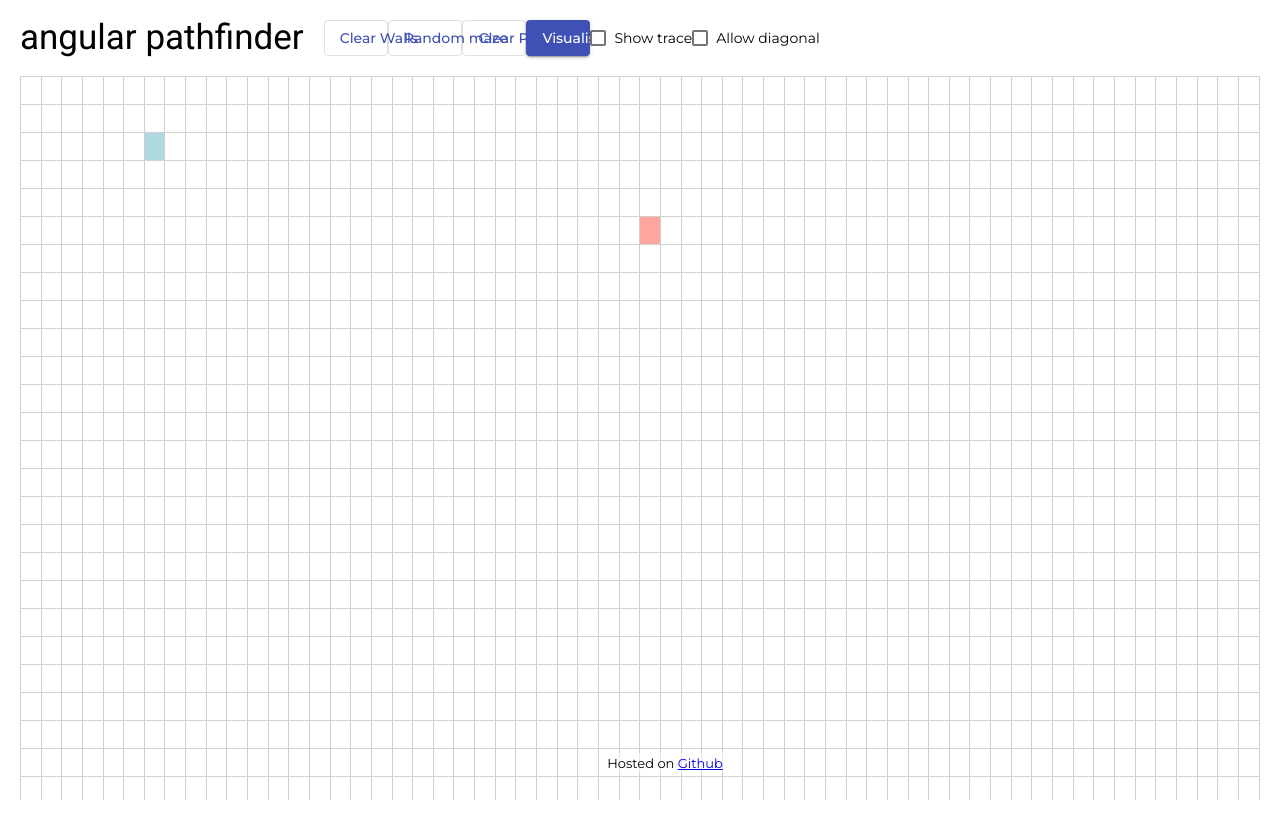
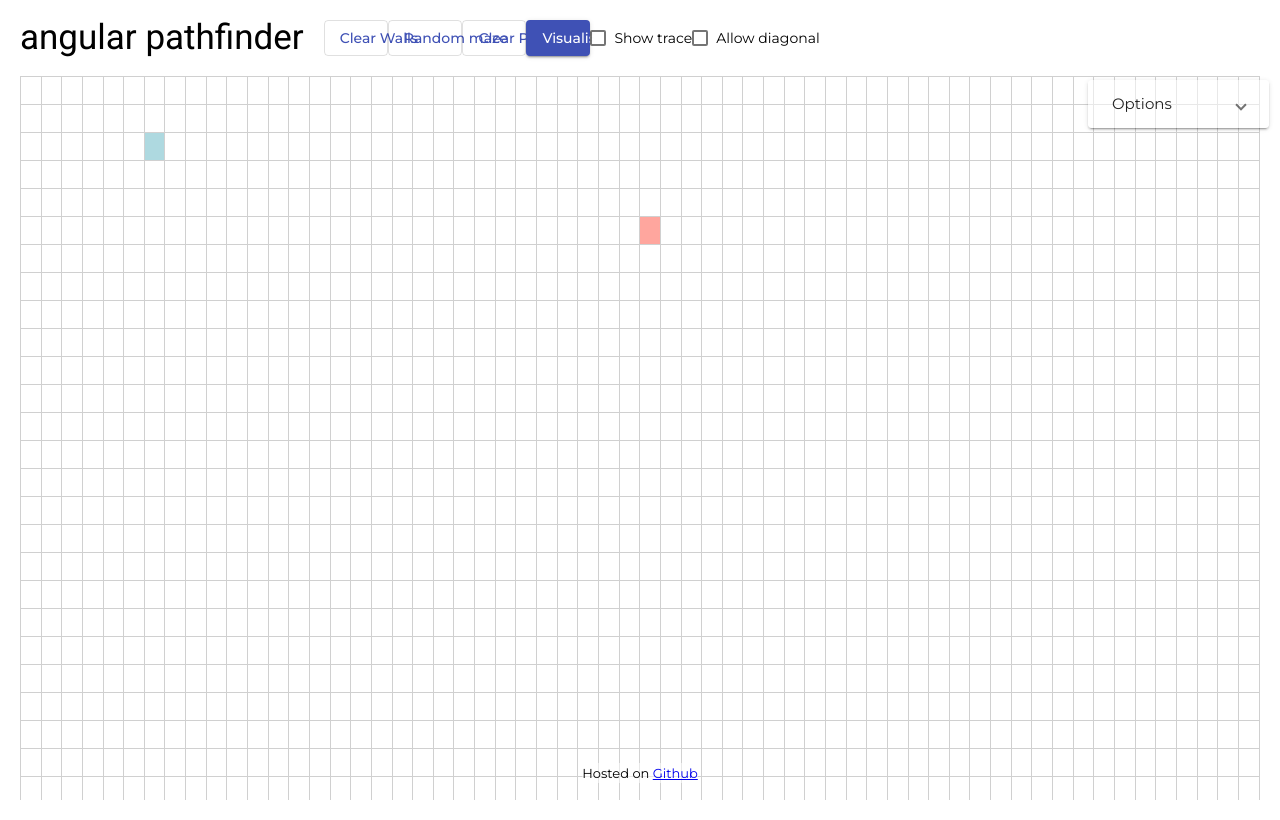
Before and after one commit to hugoBuissez/angular-pathfinder, an Angular app: page / in a window 1280 px wide. Built offline with nearby package versions, Linux system fonts and the light colour scheme.

Commit message:
Select panel + css rework

```diff
--- a/src/app/Algorithms/Utils.ts
+++ b/src/app/Algorithms/Utils.ts
@@ -65,8 +65,7 @@ export class Utils {
                     path[i].isVisited = false;
                     path[i].isPath = true;
                 },
-                i * 40,
-                i
+                i * 25,
             );
         }
     }
@@ -81,8 +80,7 @@ export class Utils {
                     }
                     trace[i].animateVisited = true;
                 },
-                i * 10,
-                i
+                i * 2
             );
 
         }
--- a/src/app/Grid/grid.component.css
+++ b/src/app/Grid/grid.component.css
@@ -42,16 +42,22 @@ table {
 
 #githubLink {
   position: fixed;
+  left: 0;
+  right: 0;
   padding: 5px;
   bottom: 0;
-  width: 100%;
   display: flex;
   align-items: center;
   justify-content: center;
-  margin-bottom: 10px;
 }
 
 #githubLink > p {
   background: rgba(255, 255, 255, 0.5);
   font-size: 13px;
 }
+
+#selectPanel {
+  position: fixed;
+  left: 85%;
+  top: 10%;
+}
--- a/src/app/Grid/grid.component.html
+++ b/src/app/Grid/grid.component.html
@@ -45,4 +45,5 @@
       >
     </p>
   </div>
+  <app-select id="selectPanel"></app-select>
 </div>
--- a/src/app/Header/header.component.html
+++ b/src/app/Header/header.component.html
@@ -52,4 +52,5 @@
         }}</mat-option>
       </mat-select>
     </mat-form-field>   </div>
+
 --></div>
--- /dev/null
+++ b/src/app/Select/select.component.css
@@ -0,0 +1,22 @@
+.mat-expansion-panel {
+  width: 85%;
+  background: rgba(255, 255, 255, 0.5);
+}
+
+.example-radio-group {
+  display: flex;
+  flex-direction: column;
+}
+
+.example-radio-button {
+  margin-top: 5px;
+  margin-left: -2px;
+}
+
+.example-radio-button:not(:last-child) {
+  margin-bottom: 5px;
+}
+
+.mat-divider {
+  margin: 10px 0;
+}
--- /dev/null
+++ b/src/app/Select/select.component.html
@@ -0,0 +1,28 @@
+<mat-expansion-panel
+  (opened)="panelOpenState = true"
+  (closed)="panelOpenState = false"
+>
+  <mat-expansion-panel-header>
+    <mat-panel-title> Options </mat-panel-title>
+  </mat-expansion-panel-header>
+
+  <mat-radio-group
+    aria-labelledby="example-radio-group-label"
+    class="example-radio-group"
+  >
+    <mat-radio-button
+      class="example-radio-button"
+      ([ngMode])="(selectedAlgorithm)"
+      *ngFor="let a of algorithms"
+      [value]="a"
+    >
+      {{ a }}
+    </mat-radio-button>
+  </mat-radio-group>
+
+  <mat-divider></mat-divider>
+
+  <mat-checkbox class="example-margin">Show trace</mat-checkbox>
+
+  <mat-checkbox class="example-margin"> Allow diagonal</mat-checkbox>
+</mat-expansion-panel>
--- /dev/null
+++ b/src/app/Select/select.component.ts
@@ -0,0 +1,24 @@
+import { Component, OnInit } from '@angular/core';
+
+@Component({
+  selector: 'app-select',
+  templateUrl: './select.component.html',
+  styleUrls: ['./select.component.css']
+})
+export class SelectComponent implements OnInit {
+
+  constructor() { }
+
+  ngOnInit(): void {
+  }
+
+  algorithms: string[] = [
+    'Breadth-first search',
+    'A*',
+    'Dijkstra'
+  ];
+
+  selectedAlgorithm: string = this.algorithms[0];
+
+  panelOpenState = false;
+}
```
Also changed, not shown: src/app/app.module.ts (+7 -4 lines), src/app/Algorithms/Astar.ts (added), 1 other file (tests, documents, lock files or other folders).
